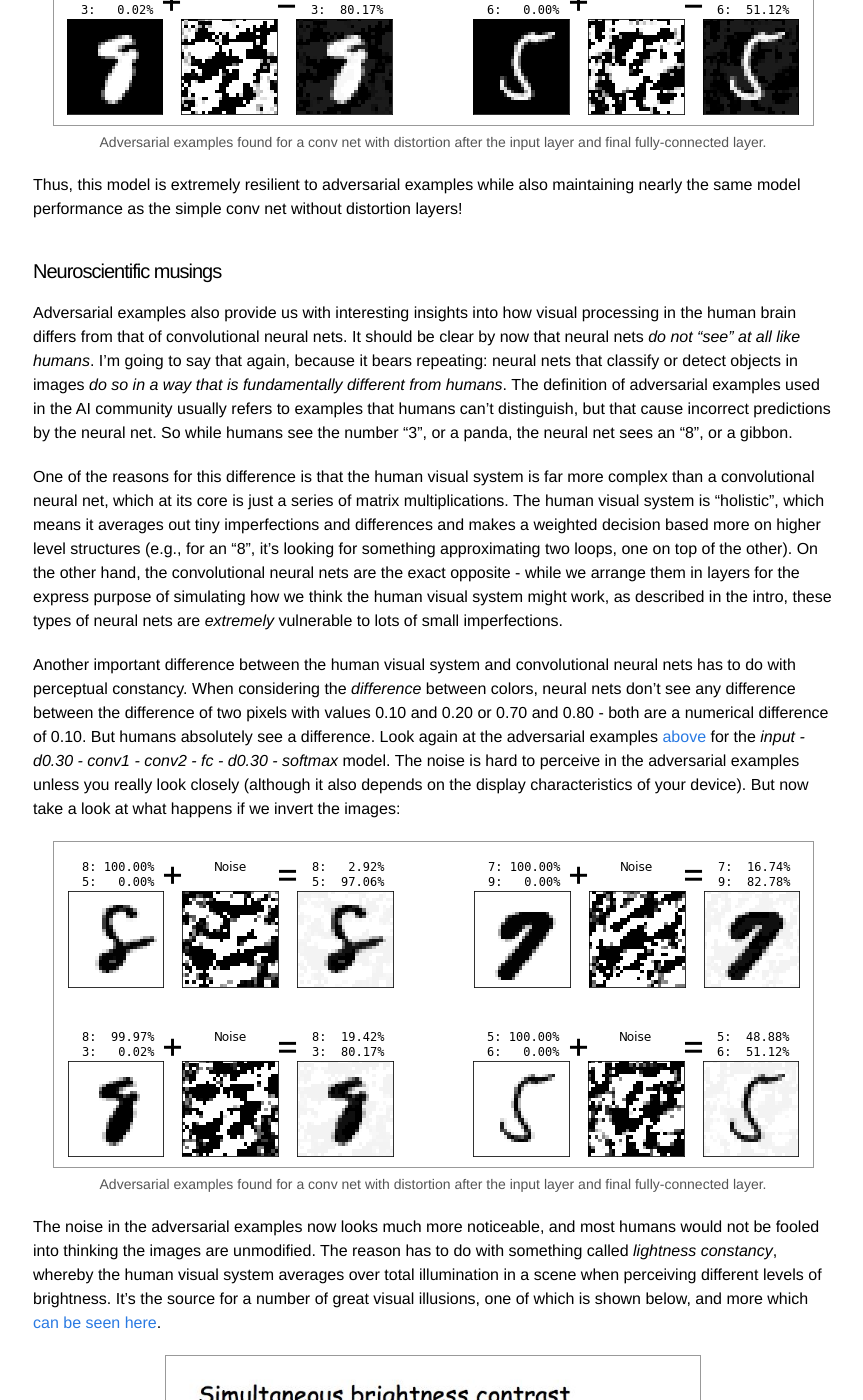
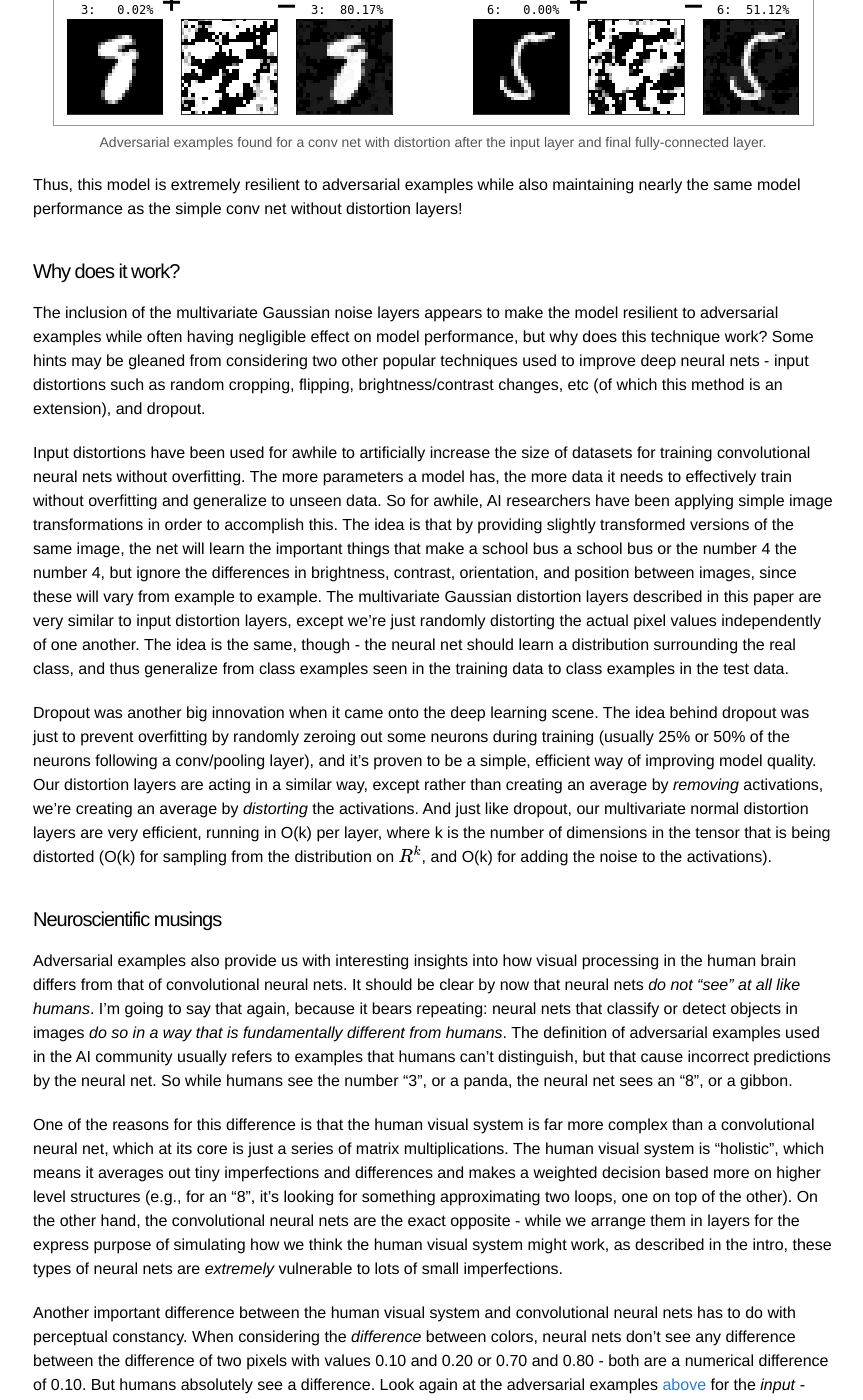
Before and after one commit to dalewis/dalewis.github.io, a Jekyll site: the page built from _posts/2017-04-03-adversarial-mnist.markdown, in a window 1280 px wide and 1400 px high, scrolled down 14104 px. Shown: the whole window, without its empty margins (207-1070 px from the left). Built offline with Jekyll 4.4.1, drawn with Linux system fonts in a browser that asks for light colours; formulas are drawn with MathJax 3; some of the changed text lies outside the part shown.

Commit message:
Added section on why this method works.

```diff
--- a/_posts/2017-04-03-adversarial-mnist.markdown
+++ b/_posts/2017-04-03-adversarial-mnist.markdown
@@ -450,7 +450,7 @@ The implication of all this is that for this specific model, an "attacker" would
 
 Let's take a look at another model from above: *input - d0.30 - conv1 - conv2 - fc - d0.30 - softmax*, which had pretty stellar performance of 0.991200 while only allowing a barely positive average target score of 0.000005. Running the same test as above on 1000 random adversarial examples, we only successfully find four:
 
-<a id="exotic_examples_input_0_30_fc_0_30" />
+<a id="exotic_examples_input_0_30_fc_0_30"></a>
 <div class="imgcap">
   <img src="/assets/mnist_adv/exotic_examples_input_0.30_fc_0.30.png">
   <div class="thecap">
@@ -459,6 +459,14 @@ Let's take a look at another model from above: *input - d0.30 - conv1 - conv2 -
 </div>
 
 Thus, this model is extremely resilient to adversarial examples while also maintaining nearly the same model performance as the simple conv net without distortion layers!
+
+#### Why does it work?
+
+The inclusion of the multivariate Gaussian noise layers appears to make the model resilient to adversarial examples while often having negligible effect on model performance, but why does this technique work? Some hints may be gleaned from considering two other popular techniques used to improve deep neural nets - input distortions such as random cropping, flipping, brightness/contrast changes, etc (of which this method is an extension), and dropout.
+
+Input distortions have been used for awhile to artificially increase the size of datasets for training convolutional neural nets without overfitting. The more parameters a model has, the more data it needs to effectively train without overfitting and generalize to unseen data. So for awhile, AI researchers have been applying simple image transformations in order to accomplish this. The idea is that by providing slightly transformed versions of the same image, the net will learn the important things that make a school bus a school bus or the number 4 the number 4, but ignore the differences in brightness, contrast, orientation, and position between images, since these will vary from example to example. The multivariate Gaussian distortion layers described in this paper are very similar to input distortion layers, except we're just randomly distorting the actual pixel values independently of one another. The idea is the same, though - the neural net should learn a distribution surrounding the real class, and thus generalize from class examples seen in the training data to class examples in the test data.
+
+Dropout was another big innovation when it came onto the deep learning scene. The idea behind dropout was just to prevent overfitting by randomly zeroing out some neurons during training (usually 25% or 50% of the neurons following a conv/pooling layer), and it's proven to be a simple, efficient way of improving model quality. Our distortion layers are acting in a similar way, except rather than creating an average by *removing* activations, we're creating an average by *distorting* the activations. And just like dropout, our multivariate normal distortion layers are very efficient, running in O(k) per layer, where k is the number of dimensions in the tensor that is being distorted (O(k) for sampling from the distribution on \\(R^k\\), and O(k) for adding the noise to the activations).
 
 <a id="neuroscience"></a>
 #### Neuroscientific musings
@@ -469,11 +477,11 @@ One of the reasons for this difference is that the human visual system is far mo
 
 Another important difference between the human visual system and convolutional neural nets has to do with perceptual constancy. When considering the *difference* between colors, neural nets don't see any difference between the difference of two pixels with values 0.10 and 0.20 or 0.70 and 0.80 - both are a numerical difference of 0.10. But humans absolutely see a difference. Look again at the adversarial examples [above](#exotic_examples_input_0_30_fc_0_30) for the *input - d0.30 - conv1 - conv2 - fc - d0.30 - softmax* model. The noise is hard to perceive in the adversarial examples unless you really look closely (although it also depends on the display characteristics of your device). But now take a look at what happens if we invert the images:
 
-<a id="exotic_examples_input_0_30_fc_0_30" />
+<a id="exotic_examples_input_0_30_fc_0_30"></a>
 <div class="imgcap">
   <img src="/assets/mnist_adv/exotic_examples_input_0.30_fc_0.30_inverted.png">
   <div class="thecap">
-    Adversarial examples found for a conv net with distortion after the input layer and final fully-connected layer.
+    Adversarial examples found for an <em>input - d0.30 - conv1 - conv2 - fc - d0.30 - softmax</em> convolutional neural net.
   </div>
 </div>
 
```
